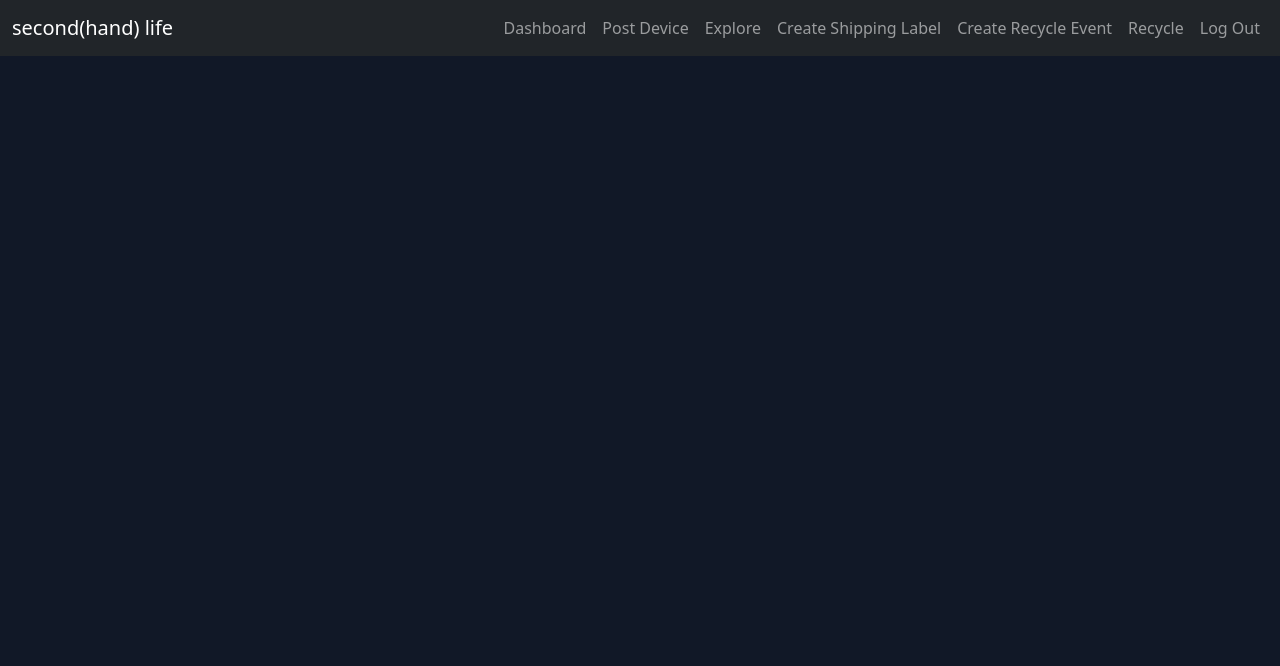
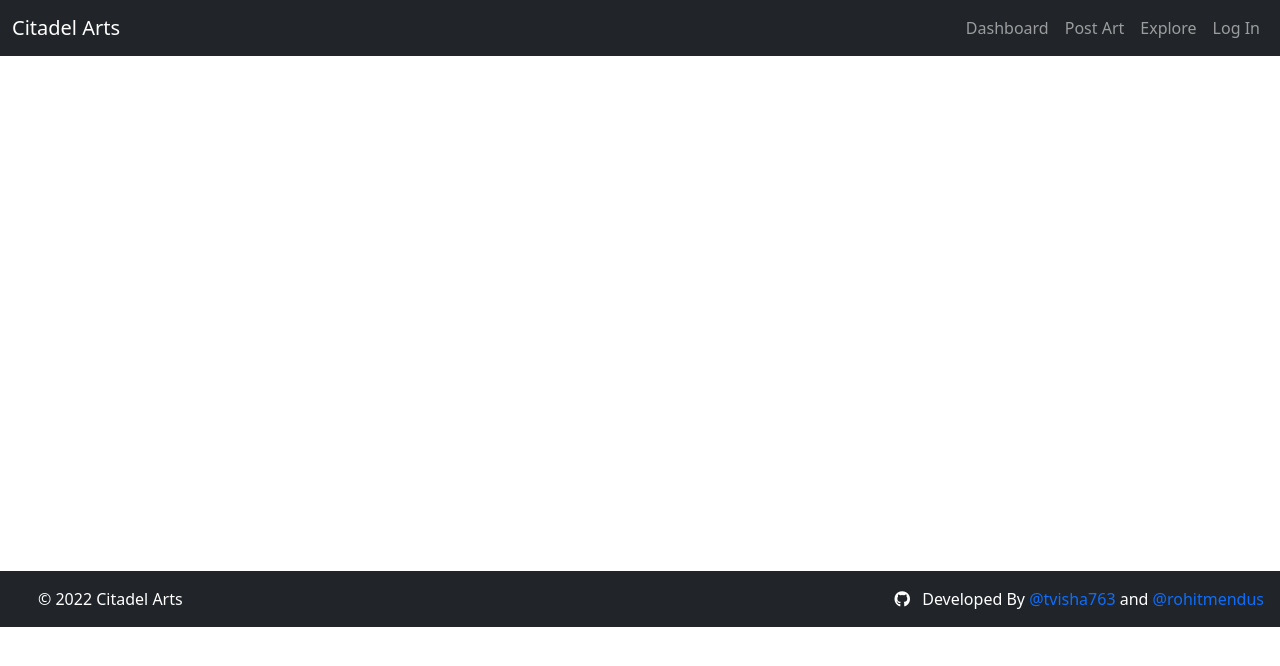
Before and after one commit to tvisha763/scondhand-life, a Django app: template project/templates/main.html in a window 1280 px wide. Shown: the top 666 px of the page. Run offline with Django 4.2, Linux system fonts and the light colour scheme; the template is opened without the code that fills it, so the values that code supplies are empty; some libraries are stand-ins or nearby versions.

Commit message:
Update main.html

```diff
--- a/project/templates/main.html
+++ b/project/templates/main.html
@@ -10,13 +10,28 @@
     <!-- Font Awesome -->
     <link rel="stylesheet" href="https://cdnjs.cloudflare.com/ajax/libs/font-awesome/6.1.1/css/all.min.css" integrity="sha512-KfkfwYDsLkIlwQp6LFnl8zNdLGxu9YAA1QvwINks4PhcElQSvqcyVLLD9aMhXd13uQjoXtEKNosOWaZqXgel0g==" crossorigin="anonymous" referrerpolicy="no-referrer" />
     <!-- Custom CSS -->
-    <link rel="stylesheet" type="text/css" href="{% static 'styles/main3.css' %}">
+    <link rel="stylesheet" type="text/css" href="{% static 'styles/mainfile.css' %}">
 </head>
-<body style="background-color: rgb(17,24,39);">
+
+
+<body>
+
+	<style>
+		/* Hiding scrollbar for Chrome, Safari and Opera */
+		#block::-webkit-scrollbar {
+			display: none;
+		}
+
+		/* Hiding scrollbar for IE, Edge and Firefox */
+		#block {
+		scrollbar-width: none;  /* Firefox */
+		-ms-overflow-style: none;  /* IE and Edge */
+		}
+	</style>
 	<header>
 	  <nav class="navbar navbar-expand-md navbar-dark fixed-top bg-dark">
 	    <div class="container-fluid">
-	      <a class="navbar-brand" href="{% url 'home' %}">second(hand) life</a>
+	      <a class="navbar-brand" href="{% url 'home' %}">Citadel Arts</a>
 	      <button class="navbar-toggler" type="button" data-bs-toggle="collapse" data-bs-target="#navbarCollapse" aria-controls="navbarCollapse" aria-expanded="false" aria-label="Toggle navigation">
 	        <span class="navbar-toggler-icon"></span>
 	      </button>
@@ -26,23 +41,21 @@
 	            <a class="nav-link" href="{% url 'dashboard' %}">Dashboard</a>
 	          </li>
 	          <li class="nav-item">
-	            <a class="nav-link" href="{% url 'post' %}">Post Device</a>
+	            <a class="nav-link" href="{% url 'post' %}">Post Art</a>
 	          </li>
 	          <li class="nav-item">
 	            <a class="nav-link" href="{% url 'explore' %}">Explore</a>
 	          </li>
-			  <li class="nav-item">
-	            <a class="nav-link" href="https://www.ups.com/ship/guided/destination?tx=87755277275499832&loc=en_US&WT.srch=1">Create Shipping Label</a>
-	          </li>
-			  <li class="nav-item">
-	            <a class="nav-link" href="{% url 'createRecycleEvent' %}">Create Recycle Event</a>
-	          </li>
-			  <li class="nav-item">
-	            <a class="nav-link" href="{% url 'recycle' %}">Recycle</a>
-	          </li>
+			  {% if request.session.logged_in%}
 	          <li class="nav-item">
 	            <a class="nav-link" href="{% url 'logout' %}">Log Out</a>
 	          </li>
+			  {% endif %}
+			  {% if not request.session.logged_in%}
+	          <li class="nav-item">
+	            <a class="nav-link" href="{% url 'login' %}">Log In</a>
+	          </li>
+			  {% endif %}
 	        </ul>
 	      </div>
 	    </div>
@@ -50,28 +63,29 @@
 	</header>
 
 	<main>
-    <div style="min-height: 618px;" style="overflow-y: scroll;">
-	  {% block content %}
-	  {% endblock %}
-    </div>
+	<div id="block" style="height: 571px; overflow-y: scroll;" >
+		{% block content %}
+	  	{% endblock %}
+	</div>
+
 	</main>
 
-	<!-- <div>
-       <footer class="bg-dark text-white d-flex flex-wrap justify-content-between align-items-center py-3 border-top" style="border-radius: 0px; border-color: black;">
+	<div>
+        <footer class="bg-dark text-white d-flex flex-wrap justify-content-between align-items-center py-3 " >
             <div class="col-md-4 d-flex align-items-center">
               <a href="/" class="mb-3 me-2 mb-md-0 text-muted text-decoration-none lh-1">
-                <svg class="bi" width="30" height="24"><use xlink:href="#bootstrap"/></svg>
+                <svg class="bi" width="30" height="15"><use xlink:href="#bootstrap"/></svg>
               </a>
-              <span class="text-white">&copy; 2023 second(hand) life</span>
+              <span class="text-white">&copy; 2022 Citadel Arts</span>
             </div>
 
             <div class="mx-3">
-              <a href="#" class="me-2 text-reset" style="text-decoration: none;">
+              <a href="https://github.com/tvisha763/artSite" class="me-2 text-reset" style="text-decoration: none;">
                 <i class="fa-brands fa-github"></i>
               </a>
-              <span>Developed By <a href="https://github.com/tvisha763" class="text-decoration-none">@tvisha763</a></span>
+              <span>Developed By <a href="https://github.com/tvisha763" class="text-decoration-none">@tvisha763</a> and <a href="https://github.com/rohitmendus" class="text-decoration-none">@rohitmendus</a></span>
             </div>
-        </footer> -->
+        </footer>
     </div>
 
 	<!-- Jquery -->
```
